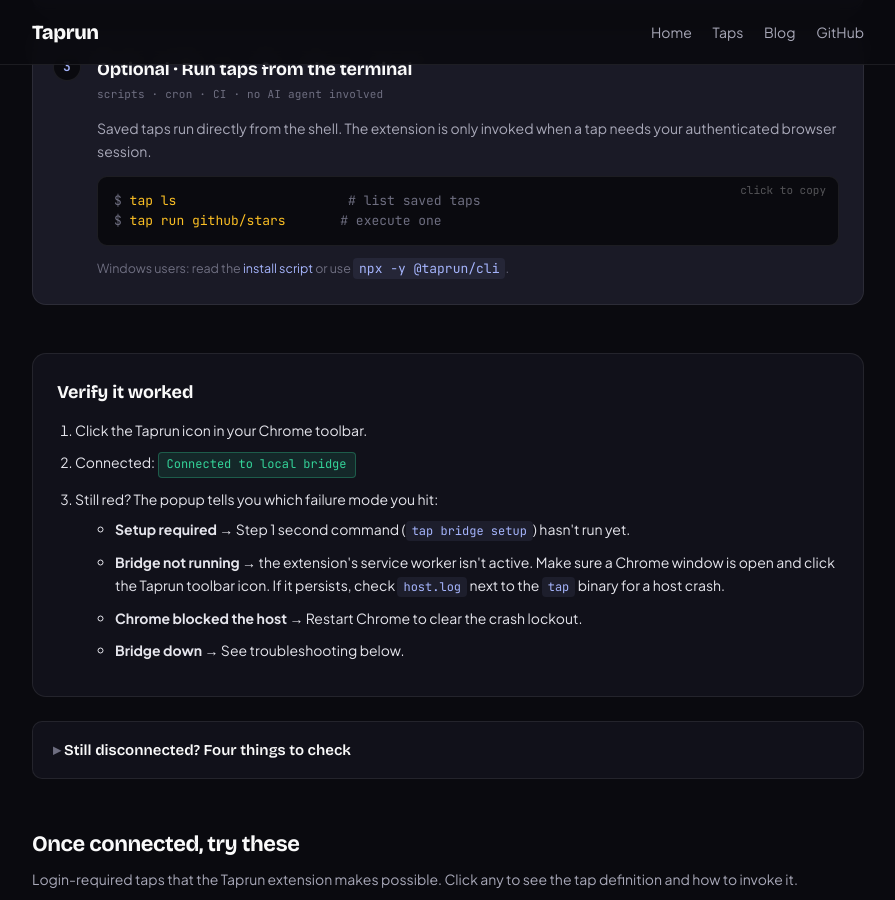
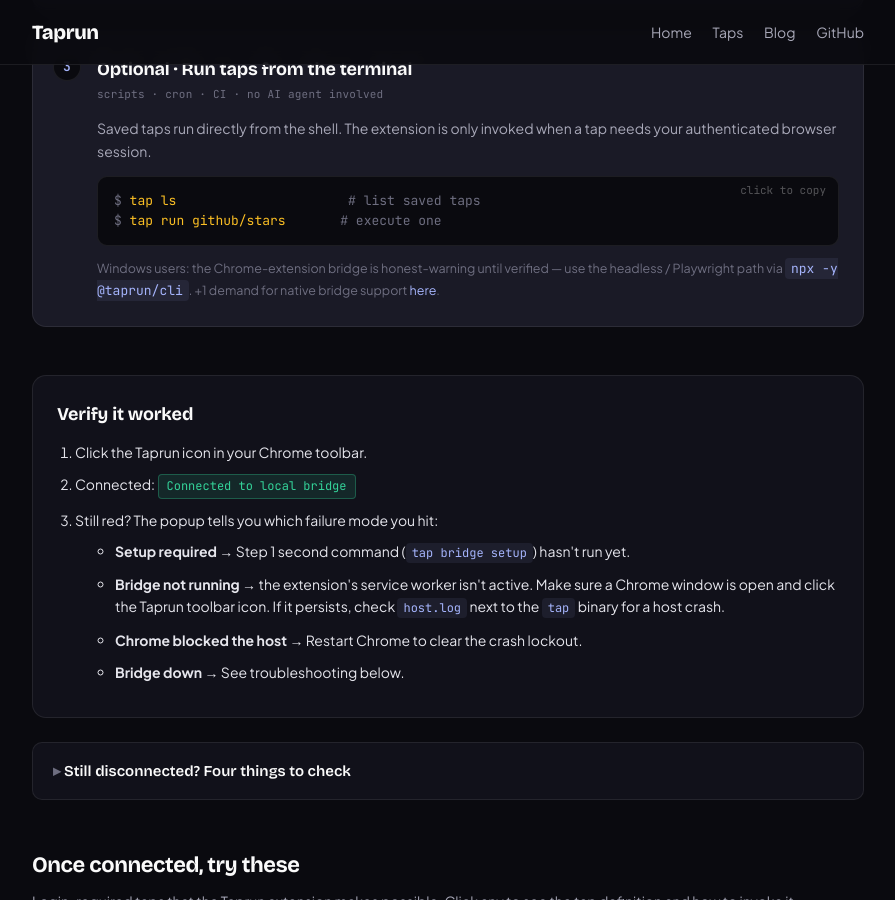
Before and after one commit to LeonTing1010/tap, a Jekyll site: the page built from docs/install.html, in a window 1280 px wide and 900 px high, scrolled down 1167 px. Shown: the whole window, without its empty margins (192-1087 px from the left). Built offline with Jekyll 4.4.1, drawn with Linux system fonts in a browser that asks for light colours.

Commit message:
docs(install): Windows hint links to platform-support demand tracker
Replace the vague "read the install script" pointer with a specific
honest-warning explanation + +1 link to the platform-support tracking
issue (#7).

Aligns with the typed UnsupportedPlatformError shipped in tap-core
3565a5f — the message it surfaces to Windows users now lands on a real
filtered issue view rather than an empty search.

The Chrome-extension bridge stays honest-warning for Windows / Brave /
Edge / Vivaldi / Arc until 3+ users +1 a specific (OS, browser) combo;
verified-target set today is macOS Chrome + Linux non-sandboxed Chrome.

Co-Authored-By: Claude Opus 4.7 (1M context) <noreply@anthropic.com>

```diff
--- a/docs/install.html
+++ b/docs/install.html
@@ -366,7 +366,7 @@ robots: "index,follow"
       <p>Saved taps run directly from the shell. The extension is only invoked when a tap needs your authenticated browser session.</p>
 <pre><span class="prompt">$ </span><span class="k">tap ls</span>                      <span class="cmt"># list saved taps</span>
 <span class="prompt">$ </span><span class="k">tap run github/stars</span>       <span class="cmt"># execute one</span></pre>
-      <p style="font-size:12.5px; color: var(--text-muted); margin: 0;">Windows users: read the <a href="/install.sh">install script</a> or use <code>npx -y @taprun/cli</code>.</p>
+      <p style="font-size:12.5px; color: var(--text-muted); margin: 0;">Windows users: the Chrome-extension bridge is honest-warning until verified — use the headless / Playwright path via <code>npx -y @taprun/cli</code>. +1 demand for native bridge support <a href="https://github.com/LeonTing1010/tap/issues?q=is%3Aissue+label%3Aplatform-support">here</a>.</p>
     </div>
 
   </section>
```
